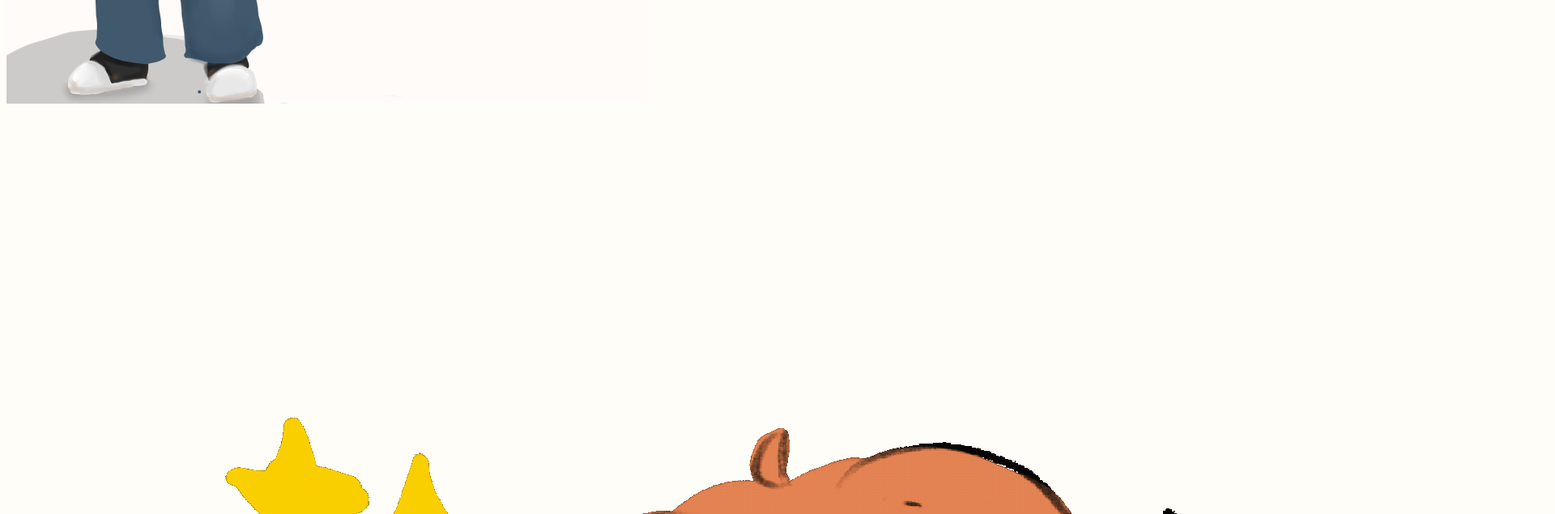
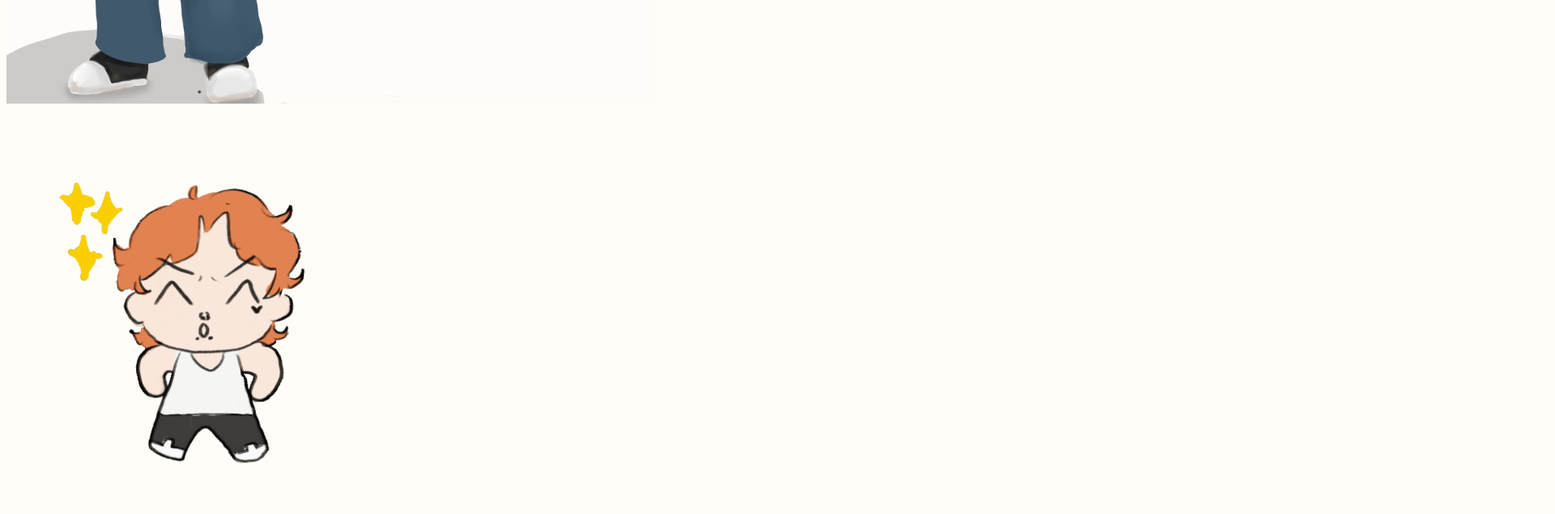
Before and after one commit to keestudios/beninfo, a plain HTML site: page index.html in a window 1280 px wide. Shown: the part 880-1515 px from the top of the page at 81% size, 1920 px wide, since content can reach past the window. Drawn offline with Linux system fonts and the light colour scheme.

Commit message:
Update index.html

```diff
--- a/index.html
+++ b/index.html
@@ -10,6 +10,6 @@
 </head>
 <body>
 <img src="https://keestudios.github.io/beninfo/images/Beninfo.png">
-  <img src="https://keestudios.github.io/beninfo/images/ben.gif">
+  <img src="https://keestudios.github.io/beninfo/images/ben.gif" width="500" height="500">
 </body>
 </html>
```
